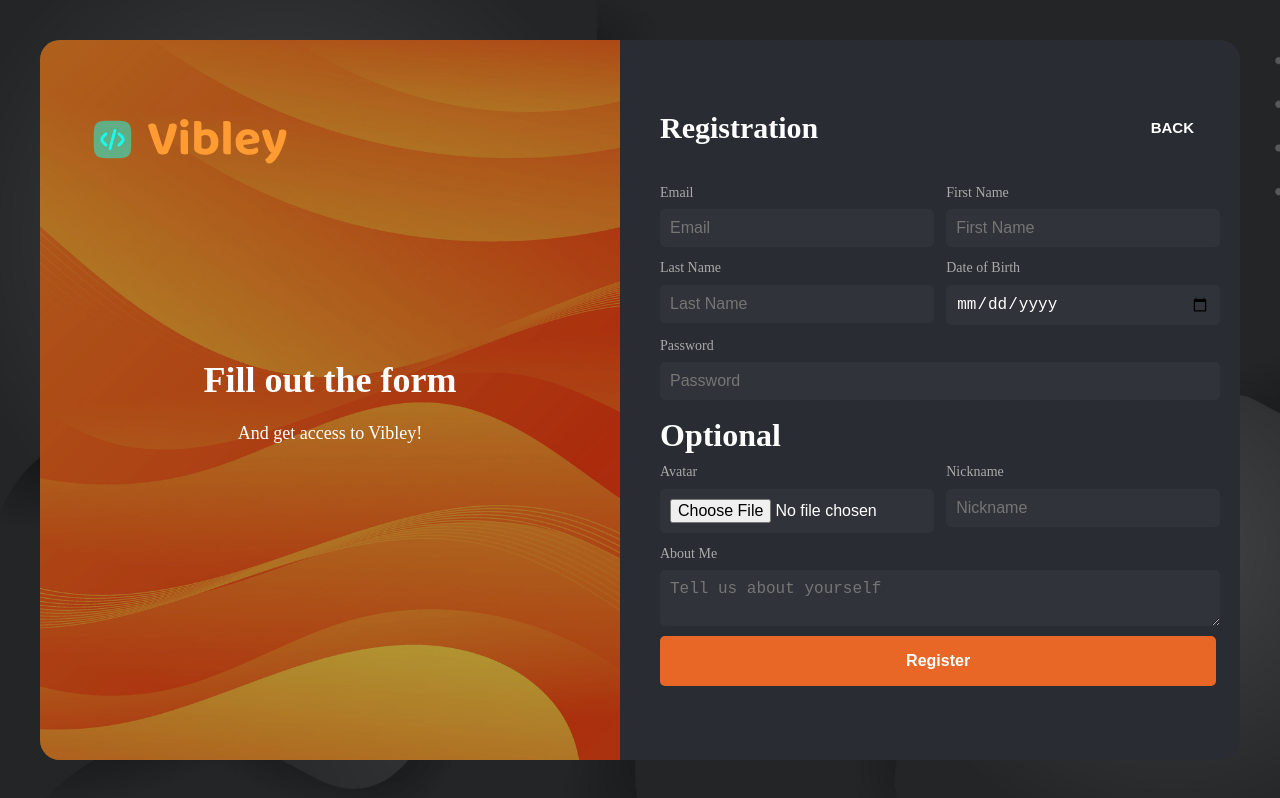
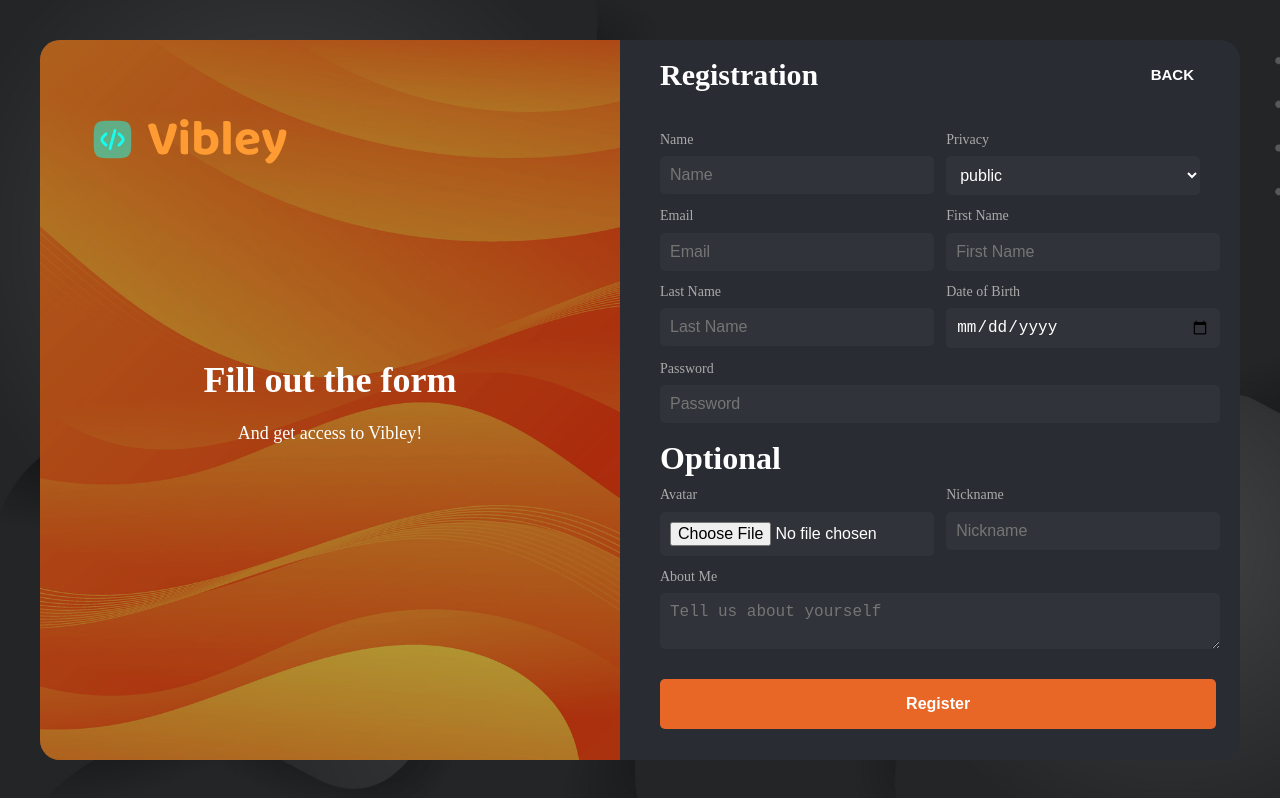
Before and after one commit to ElmikKA/social-network, a React (Vite) app in the folder social-network-frontend/: page /register in a window 1280 px wide. Built offline with nearby package versions, Linux system fonts and the light colour scheme; a web font is replaced by a local one.

Commit message:
Added one form-group to register.jsx

```diff
--- a/social-network-frontend/src/pages/Register/Register.css
+++ b/social-network-frontend/src/pages/Register/Register.css
@@ -126,7 +126,7 @@
     color: #aaa;
 }
 
-.register-form-group .register-form-field input, textarea {
+.register-form-group .register-form-field input, .register-form-group .register-form-field textarea, .register-form-field select {
     width: 100%;
     padding: 10px;
     font-size: 16px;
@@ -148,7 +148,8 @@
     cursor: pointer;
     font-weight: 600;
     background-color: #E86726;
-    margin-bottom: 10px;
+    margin-top: 20px;
+    margin-bottom: 20px;
     transition: background-color 0.5s;
     color: white;
 }
--- a/social-network-frontend/src/pages/Register/Register.jsx
+++ b/social-network-frontend/src/pages/Register/Register.jsx
@@ -29,6 +29,20 @@ const Register = () => {
                         <button className='back-button-to-login-section' onClick={handleBackButtonClick}>BACK</button>
                     </div>
                     <form onSubmit={handleSubmit} method='POST' className='registration-form'>
+                    <div className='register-form-group'>
+                            <div className='register-form-field'>
+                                <label htmlFor="name">Name</label>
+                                <input type="text" id="name" placeholder="Name" required value={registerData.name} onChange={handleChange} />
+                            </div>
+                            <div className='register-form-field'>
+                            <label htmlFor="privacy">Privacy</label>
+                                <select id="privacy" value={registerData.privacy} onChange={handleChange}>
+                                    <option value="public">public</option>
+                                    <option value="private">private</option>
+                                    {/* <option value="almostPrivate">almost private</option> */}
+                                </select>
+                            </div>
+                        </div>
                         <div className='register-form-group'>
                             <div className='register-form-field'>
                                 <label htmlFor="email">Email</label>
```
Also changed, not shown: 1 other file (tests, documents, lock files or other folders).
